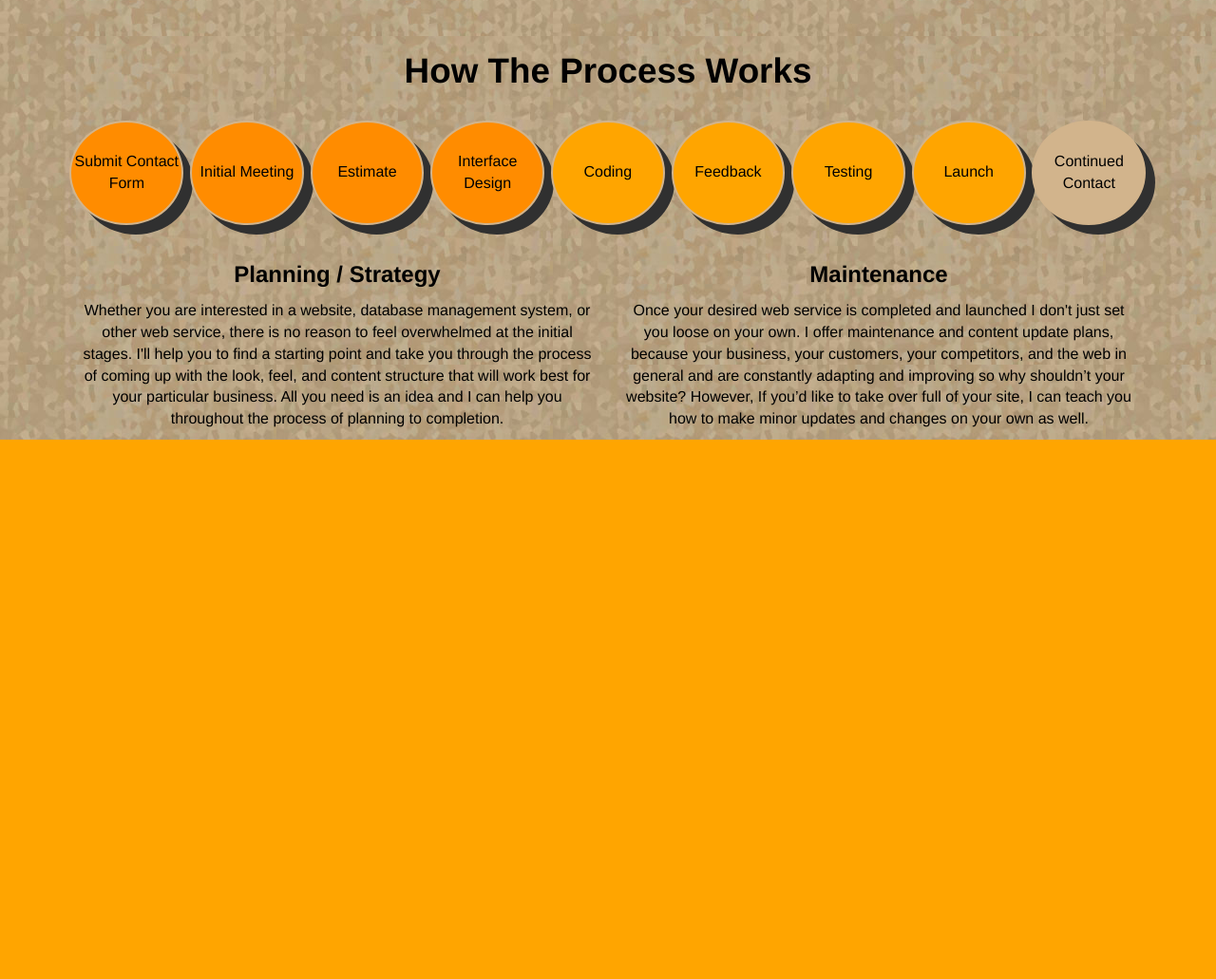
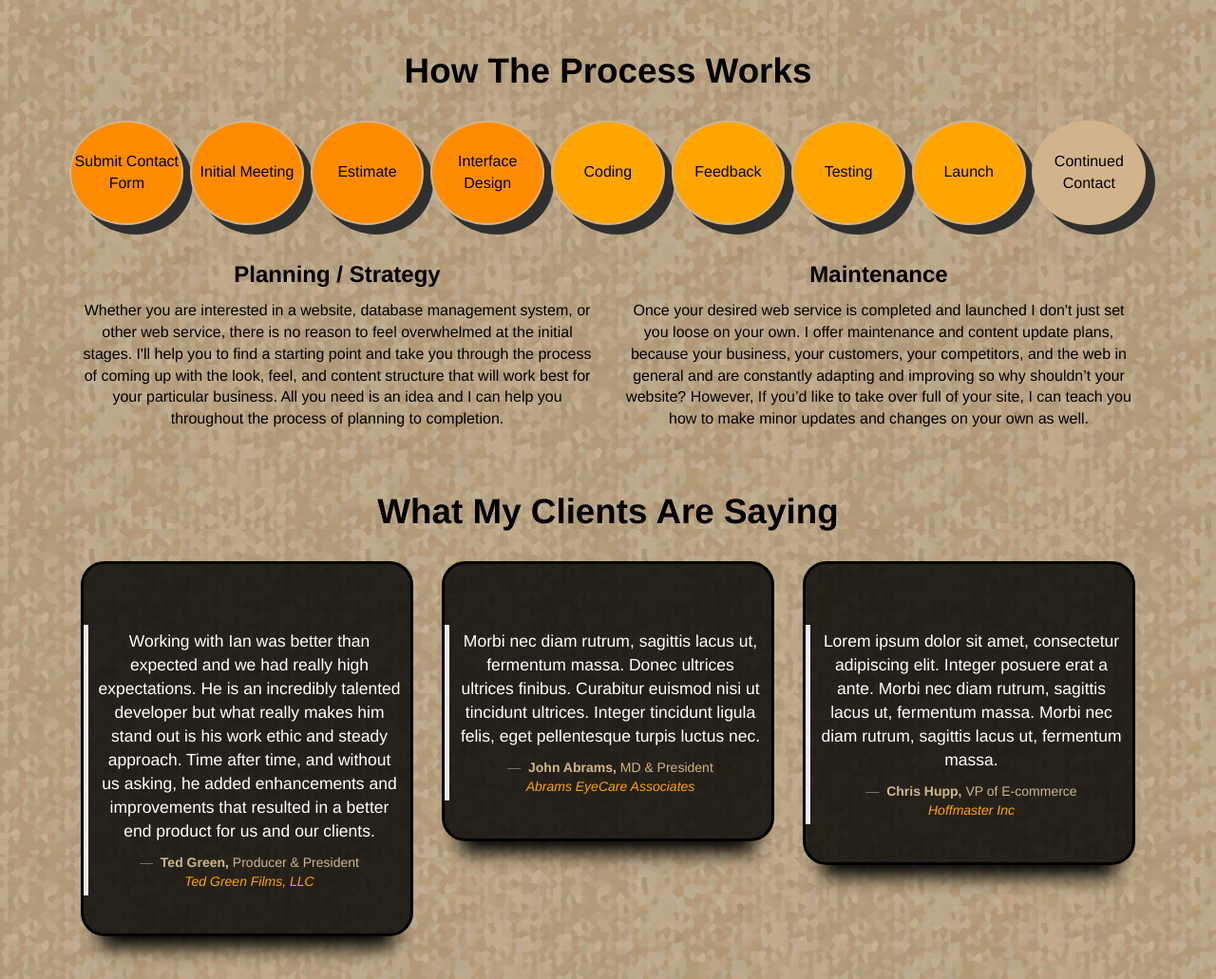
Before and after one commit to mjtarter/open-mind-webs-custom, a PHP site: page / in a window 1280 px wide. Shown: the part 1519-2550 px from the top of the page at 95% size. Before the commit the page ends 1982 px from the top, so only its background shows below. Run offline with PHP 8.4, Linux system fonts and the light colour scheme; some libraries are stand-ins or nearby versions; some web fonts are replaced.

Commit message:
Added Testimonials

```diff
--- a/css/pages.css
+++ b/css/pages.css
@@ -183,6 +183,24 @@ ul#process li {
         background-color:tan;
     }
 
+.testimonial {
+    border:black 3px solid;
+    box-shadow: 0px 32px 20px -20px black;
+    border-radius:25px;
+    background: linear-gradient(rgba(0, 0, 0, .8), rgba(0, 0, 0, .8));
+    padding-top:20px;
+    padding-bottom:20px;
+    color:white;
+}
+
+    .testimonial .glyphicon {
+        font-size:2em;
+    }
+
+    .testimonial blockquote {
+        padding:5px 10px;
+    }
+
 /* Media Queries
    ========================================================================== */
 
@@ -221,12 +239,17 @@ ul#process li {
 
     #services-bar-container {
         display:block;
+        background: linear-gradient(rgba(0, 0, 0, .8), rgba(0, 0, 0, .8));
     }
 
     ul#services-buttons li {
         width:33%;
         float:left;
         display:inline-block;
+    }
+
+    .testimonial {
+        margin-bottom:20px;
     }
 }
 
--- a/index.php
+++ b/index.php
@@ -185,9 +185,9 @@
 </div>
 <!-- End Services Slider -->
 
-<div class="container">
+<div class="container hidden-xs">
    <p class="text-center" id="process-title"><b> How The Process Works </b></p>
-   <ul class="hidden-xs" id="process">
+   <ul id="process">
       <li><p class="text-center vert-middle"> Submit Contact Form</p></li>
       <li><p class="text-center vert-middle">Initial Meeting</p></li>
       <li><p class="text-center vert-middle">Estimate</p></li>
@@ -208,4 +208,42 @@
    </div>
 </div>
 
+<!-- Testimonials -->
+<div class="container">
+   <p class="text-center" id="process-title"><b>What My Clients Are Saying</b></p>
+   <div class="col-sm-6 col-md-4">
+      <div class="text-center testimonial">
+         <p><span class="glyphicon glyphicon-comment"></span></p>
+         <blockquote>
+            <p>Working with Ian was better than expected and we had really high expectations. He is an incredibly talented developer but what really makes him stand out is his work ethic and steady approach. Time after time, and without us asking, he added enhancements and improvements that resulted in a better end product for us and our clients.</p>
+            <footer>
+               <span style="color:tan;"><b>Ted Green,</b> Producer &amp; President</span><br><i><span style="color:orange;">Ted Green Films, LLC</span></i>
+            </footer>
+         </blockquote>
+      </div>
+   </div>
+   <div class="col-sm-6 col-md-4">
+      <div class="text-center testimonial">
+         <p><span class="glyphicon glyphicon-comment"></span></p>
+         <blockquote>
+            <p>Morbi nec diam rutrum, sagittis lacus ut, fermentum massa. Donec ultrices ultrices finibus. Curabitur euismod nisi ut tincidunt ultrices. Integer tincidunt ligula felis, eget pellentesque turpis luctus nec.</p>
+            <footer>
+               <span style="color:tan;"><b>John Abrams,</b> MD &amp; President</span><br><i><span style="color:orange;">Abrams EyeCare Associates</span></i>
+            </footer>
+         </blockquote>
+      </div>
+   </div>
+   <div class="col-sm-4 hidden-xs hidden-sm">
+      <div class="text-center testimonial">
+         <p><span class="glyphicon glyphicon-comment"></span></p>
+         <blockquote>
+            <p>Lorem ipsum dolor sit amet, consectetur adipiscing elit. Integer posuere erat a ante. Morbi nec diam rutrum, sagittis lacus ut, fermentum massa. Morbi nec diam rutrum, sagittis lacus ut, fermentum massa.</p>
+            <footer>
+               <span style="color:tan;"><b>Chris Hupp,</b> VP of E-commerce</span><br><i><span style="color:orange;">Hoffmaster Inc</span></i>
+            </footer>
+         </blockquote>
+      </div>
+   </div>
+</div><br><br>
+
 <?php include 'inc/footer.php'; ?>
```
